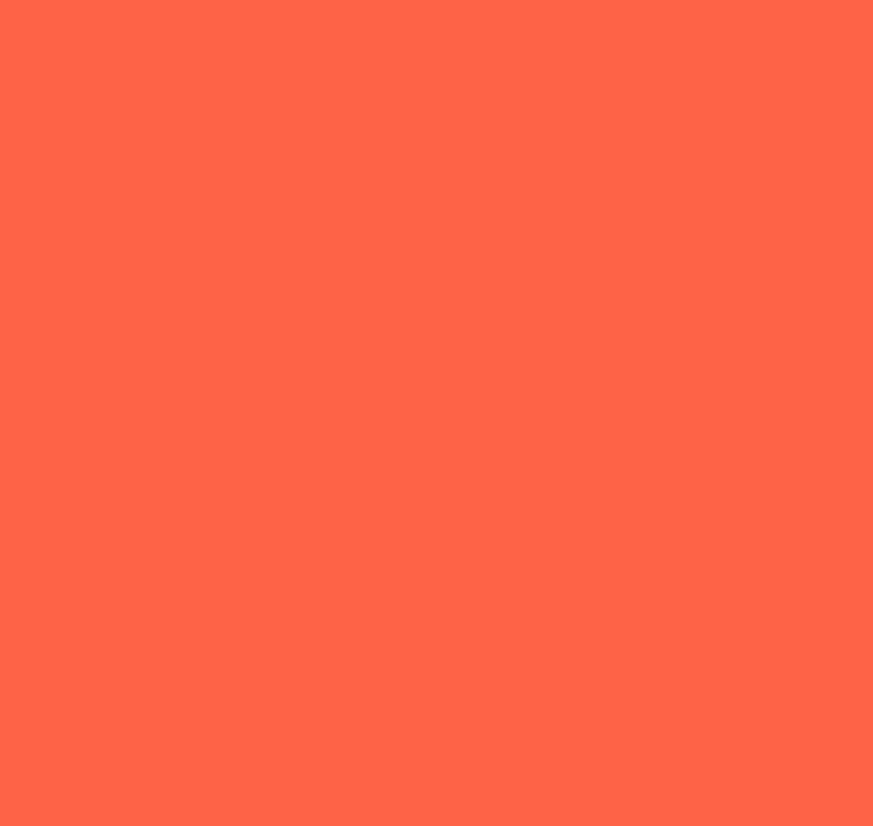
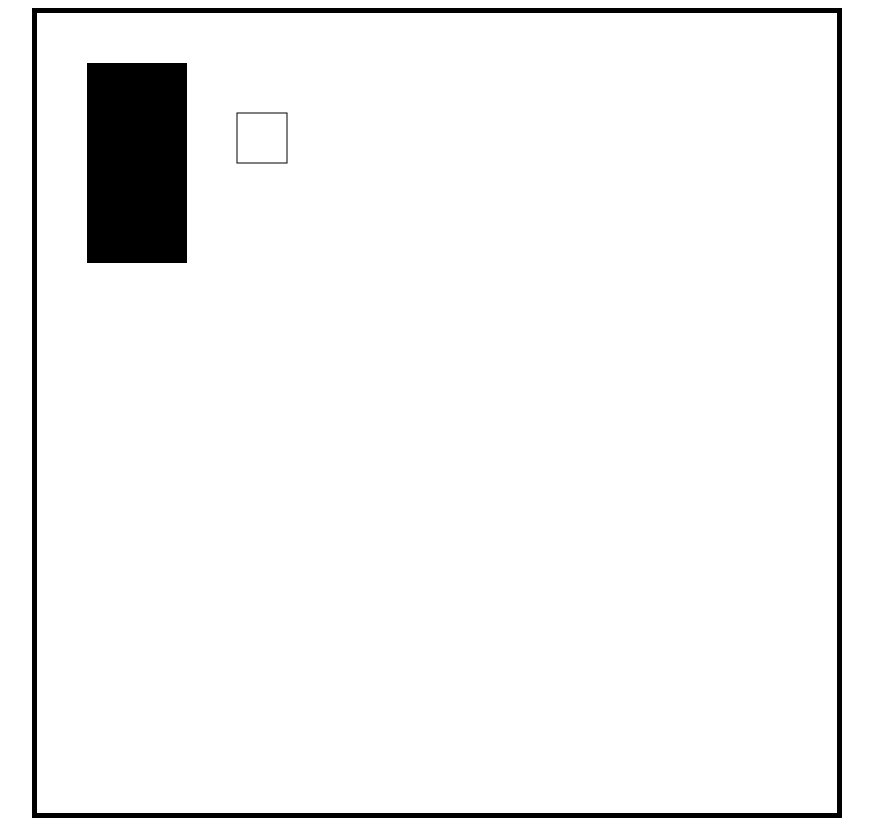
Before and after one commit to charlesdev2020/meme-maker, a plain HTML site: page index.html in a window 1280 px wide. Shown: the whole page, without its empty margins (203-1076 px from the left). Before the commit the page ends 800 px from the top, so only its background shows below. Drawn offline with Linux system fonts and the light colour scheme.

Commit message:
#1.1 First Drawing

```diff
--- a/app.js
+++ b/app.js
@@ -1 +1,7 @@
-alert("hello");
+const canvas = document.querySelector("canvas"); // Javascript에서 Canvas element에 접근
+const ctx = canvas.getContext("2d"); // Brush. Canvas에 그림을 그릴 때 사용
+canvas.width = 800;
+canvas.height = 800;
+
+ctx.fillRect(50, 50, 100, 200);
+ctx.strokeRect(200, 100, 50, 50);
--- a/styles.css
+++ b/styles.css
@@ -1,3 +1,11 @@
+canvas {
+  width: 800px;
+  height: 800px;
+  border: 5px solid black;
+}
+
 body {
-  background-color: tomato;
+  display: flex;
+  justify-content: center;
+  align-items: center;
 }
```
